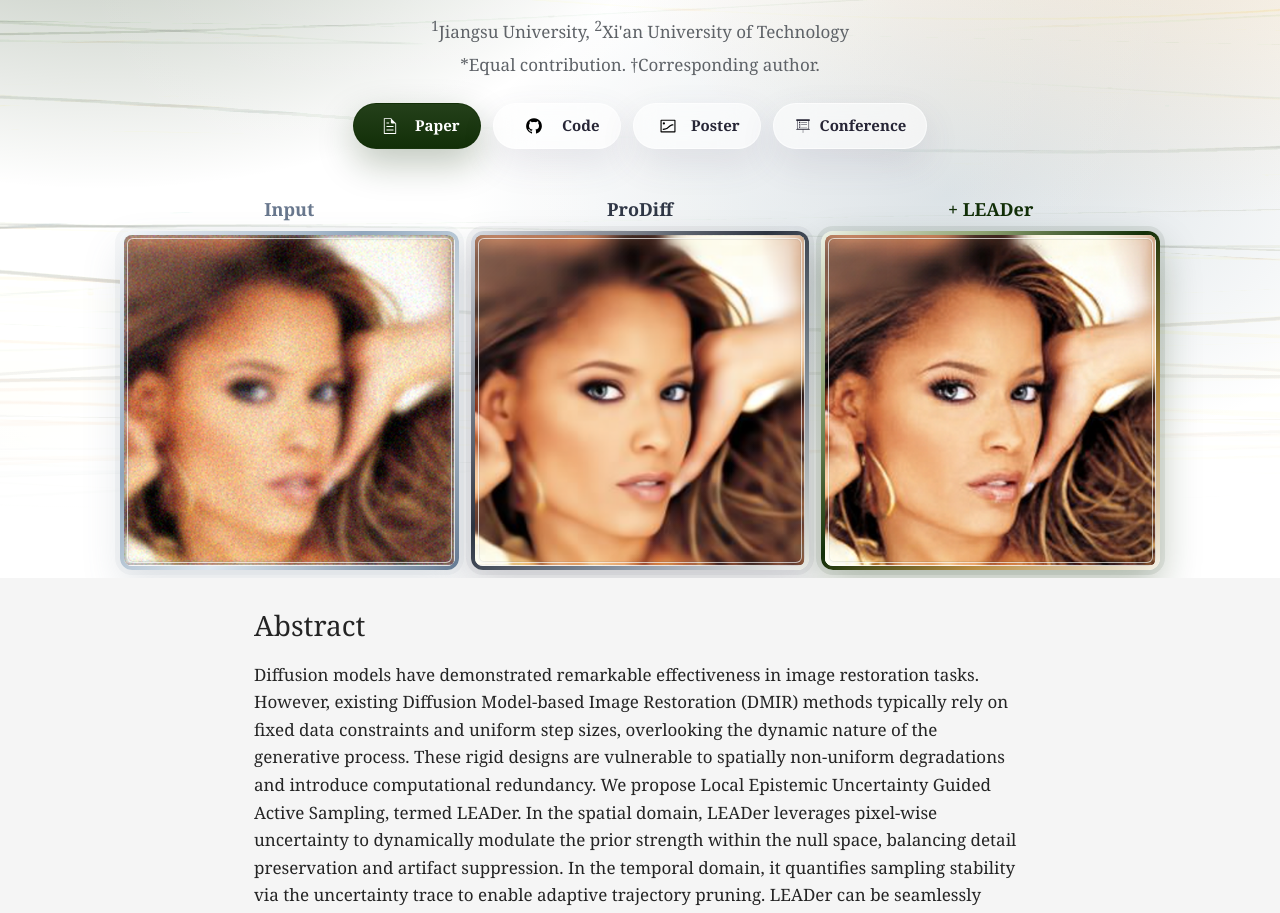
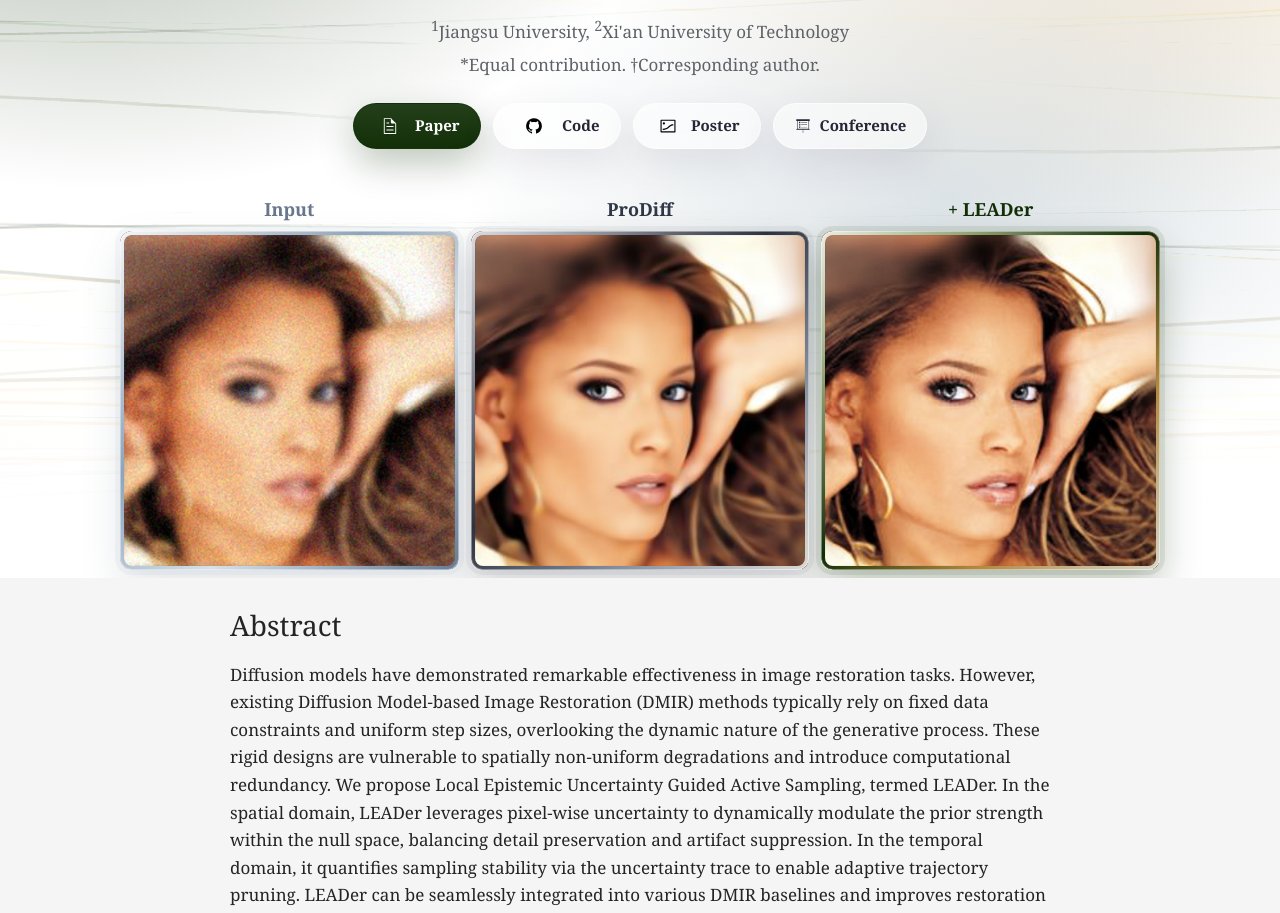
Before and after one commit to JiaqiZhang-Sengoku/JiaqiZhang-Sengoku.github.io, a Jekyll site: the page built from Web/LEADer/index.html, in a window 1280 px wide. Shown: the part 334-1247 px from the top of the page. Built offline with Jekyll 4.4.1, drawn with Linux system fonts in a browser that asks for light colours.

Commit message:
20260707

```diff
--- a/Web/LEADer/index.html
+++ b/Web/LEADer/index.html
@@ -9,7 +9,7 @@ layout: null
   <meta name="viewport" content="width=device-width, initial-scale=1">
   <title>LEADer</title>
   <meta name="description" content="Local Epistemic Uncertainty Guided Active Sampling for Plug-and-play Diffusive Image Restoration.">
-  <link rel="stylesheet" href="/Web/LEADer/styles.css?v=20260709-122f08">
+  <link rel="stylesheet" href="/Web/LEADer/styles.css?v=20260709-gapfix">
 
 </head>
 <body>
--- a/Web/LEADer/styles.css
+++ b/Web/LEADer/styles.css
@@ -54,7 +54,7 @@ a:hover {
   z-index: 0;
   inset: 0;
   content: "";
-  background: url("/Web/LEADer/Figures/HeroBackground.png?v=20260709-122f08") center top / cover no-repeat;
+  background: url("/Web/LEADer/Figures/HeroBackground.png?v=20260709-gapfix") center top / cover no-repeat;
   filter: contrast(1.32) saturate(1.32);
   opacity: 1;
   transform: scale(1.01);
@@ -280,11 +280,8 @@ h1 {
   overflow: hidden;
   width: 100%;
   aspect-ratio: 1;
-  border: 4px solid transparent;
   border-radius: 12px;
-  background:
-    linear-gradient(#ffffff, #ffffff) padding-box,
-    var(--frame-gradient) border-box;
+  background: #ffffff;
   box-shadow:
     var(--frame-shadow),
     inset 0 0 0 1px var(--frame-highlight);
@@ -293,26 +290,36 @@ h1 {
 
 .demo-image::before {
   position: absolute;
-  z-index: 3;
-  inset: 3px;
-  border-radius: 6px;
+  z-index: 4;
+  inset: 0;
+  padding: 4px;
+  border-radius: inherit;
   content: "";
-  box-shadow:
-    inset 0 0 0 1px rgba(255, 255, 255, 0.68),
-    inset 0 0 0 2px rgba(var(--frame-rgb), 0.075);
+  background: var(--frame-gradient);
+  -webkit-mask:
+    linear-gradient(#000 0 0) content-box,
+    linear-gradient(#000 0 0);
+  -webkit-mask-composite: xor;
+  mask:
+    linear-gradient(#000 0 0) content-box,
+    linear-gradient(#000 0 0);
+  mask-composite: exclude;
   pointer-events: none;
 }
 
 .demo-image::after {
   position: absolute;
-  z-index: 4;
+  z-index: 5;
   inset: 0;
-  border-radius: 8px;
+  border-radius: inherit;
   content: "";
   background:
-    linear-gradient(135deg, rgba(255, 255, 255, 0.32) 0%, rgba(255, 255, 255, 0.00) 28%),
-    linear-gradient(315deg, rgba(var(--frame-rgb), 0.15) 0%, rgba(var(--frame-rgb), 0.00) 32%);
-  opacity: 0.50;
+    linear-gradient(135deg, rgba(255, 255, 255, 0.36) 0%, rgba(255, 255, 255, 0.00) 24%),
+    linear-gradient(315deg, rgba(var(--frame-rgb), 0.18) 0%, rgba(var(--frame-rgb), 0.00) 30%);
+  box-shadow:
+    inset 0 0 0 1px rgba(255, 255, 255, 0.70),
+    inset 0 0 0 5px rgba(var(--frame-rgb), 0.070);
+  opacity: 0.56;
   pointer-events: none;
   transition: opacity 0.22s ease, transform 0.22s ease;
 }
@@ -356,6 +363,9 @@ h1 {
 
 .demo-image img {
   display: block;
+  position: absolute;
+  z-index: 1;
+  inset: 0;
   width: 100%;
   height: 100%;
   object-fit: cover;
@@ -367,7 +377,7 @@ h1 {
 }
 
 .demo-reveal {
-  z-index: 1;
+  z-index: 2;
   will-change: clip-path;
 }
 
@@ -418,7 +428,7 @@ h1 {
 }
 
 .text-section {
-  max-width: 820px;
+  max-width: 880px;
 }
 
 .abstract-band {
@@ -432,7 +442,8 @@ h1 {
 }
 
 h2 {
-  margin: 0 0 18px;
+  max-width: 820px;
+  margin: 0 auto 18px;
   font-size: 28px;
   font-weight: 500;
   line-height: 1.25;
@@ -448,6 +459,12 @@ p {
   margin: 0 0 16px;
 }
 
+.section p {
+  max-width: 820px;
+  margin-right: auto;
+  margin-left: auto;
+}
+
 .text-section p + ul,
 .text-section ul + p {
   margin-top: 18px;
@@ -459,7 +476,8 @@ p {
 }
 
 ul {
-  margin: 0;
+  max-width: 820px;
+  margin: 0 auto;
   padding-left: 28px;
 }
 
@@ -518,7 +536,7 @@ img {
 }
 
 .trajectory-figure figcaption {
-  max-width: 980px;
+  max-width: 820px;
 }
 
 .table-wide {
@@ -574,11 +592,12 @@ img {
 }
 
 figcaption {
-  max-width: 760px;
+  max-width: 820px;
   margin: 12px auto 0;
   color: var(--muted);
   font-size: 16px;
   line-height: 1.5;
+  text-align: left;
 }
 
   pre {
```
